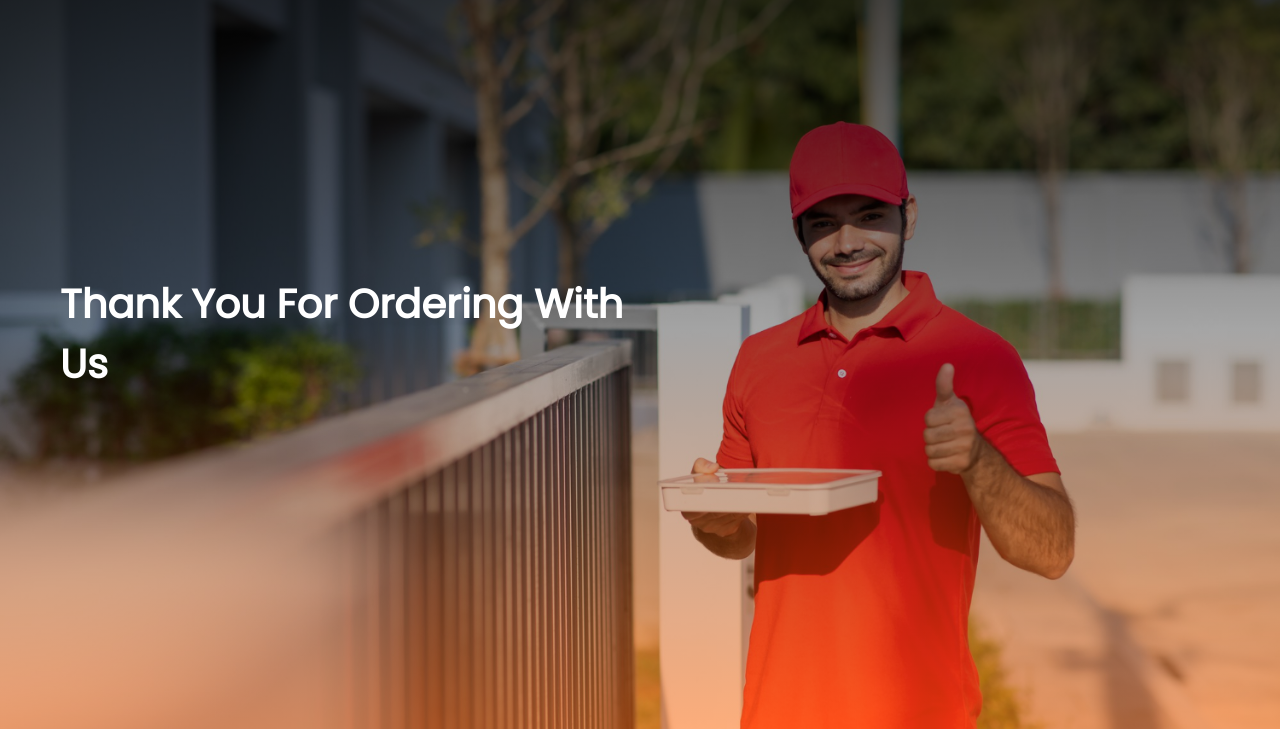
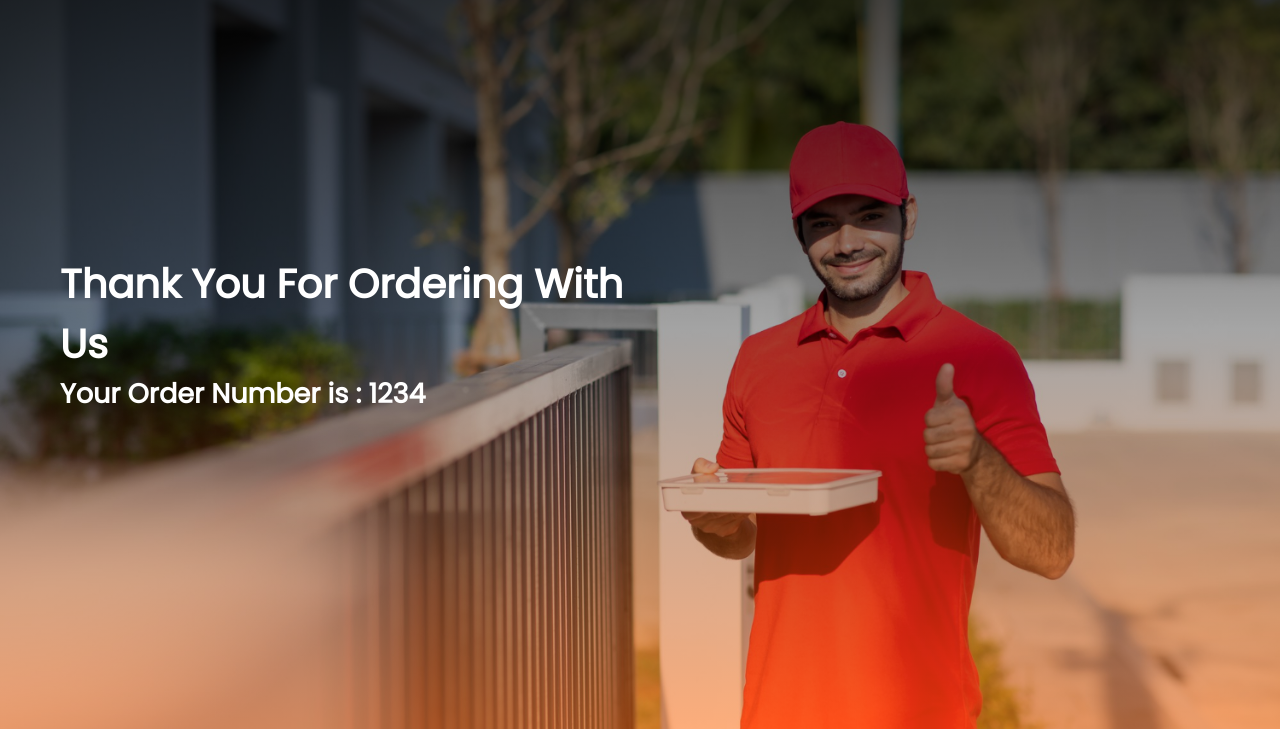
Before and after one commit to dangolrohit/fdsewa, a plain HTML site: page ThankOrder.html in a window 1280 px wide. Shown: the part 71-800 px from the top of the page. Drawn offline with Linux system fonts and the light colour scheme.

Commit message:
updated order number status

```diff
--- a/ThankOrder.html
+++ b/ThankOrder.html
@@ -33,7 +33,7 @@
                         <div class="txt-content">
                             <div class="hero-txt">
                                 <h1>Thank You For Ordering With Us</h1>
-
+                               <h2>Your Order Number is : <span id="order-number">1234</span></h2>
                         </div>
                     </div>
 
```
